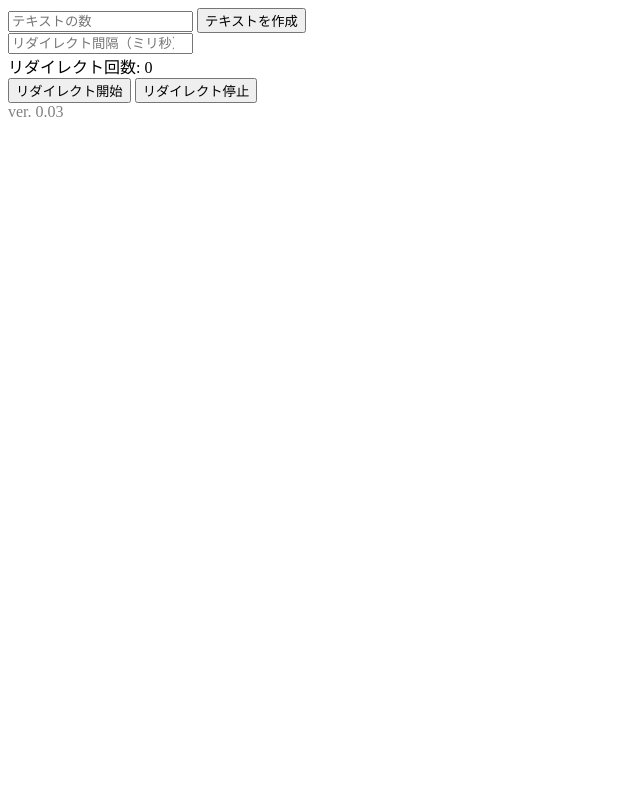
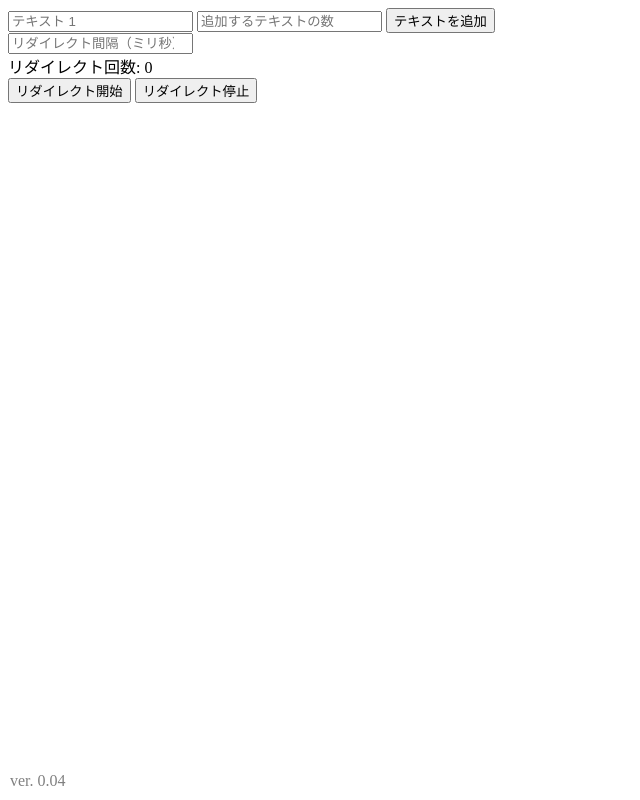
Before and after one commit to ASST-OP/ShareTool-Text, a plain HTML site: page index.html in a window 1280 px wide. Shown: the whole page, without its empty margins (0-640 px from the left). Drawn offline with Linux system fonts and the light colour scheme.

Commit message:
index.html を更新

```diff
--- a/index.html
+++ b/index.html
@@ -4,20 +4,24 @@
     <title>半自動共有ツールPro</title>
     <style>
         #info {
+            position: fixed;
+            bottom: 10px;
+            left: 10px;
             font-size: 16px;
             color: gray;
         }
     </style>
 </head>
 <body>
-    <input type="number" id="textCount" placeholder="テキストの数">
-    <button id="createInputsButton">テキストを作成</button>
+    <input type="text" placeholder="テキスト 1" id="textInput1">
+    <input type="number" id="textCount" placeholder="追加するテキストの数">
+    <button id="createInputsButton">テキストを追加</button>
     <div id="inputs"></div>
     <input type="number" id="redirectInterval" placeholder="リダイレクト間隔（ミリ秒）">
     <div id="redirectCountInfo"></div>
     <button id="startRedirectButton">リダイレクト開始</button>
     <button id="stopRedirectButton">リダイレクト停止</button>
-    <div id="info">ver. 0.03</div>
+    <div id="info">ver. 0.04</div>
 
     <script>
         let redirectTimer;
@@ -28,12 +32,11 @@
             const textCount = parseInt(document.getElementById("textCount").value);
             if (textCount > 0) {
                 const inputsDiv = document.getElementById("inputs");
-                inputsDiv.innerHTML = ''; // 既存の入力をクリア
 
                 for (let i = 0; i < textCount; i++) {
                     const textInput = document.createElement("input");
                     textInput.type = "text";
-                    textInput.placeholder = `テキスト ${i + 1}`;
+                    textInput.placeholder = `テキスト ${i + 2}`;
                     textInputs.push(textInput);
                     inputsDiv.appendChild(textInput);
                 }
@@ -61,8 +64,9 @@
                             }
                         }
                     }, redirectInterval);
+                    alert("リダイレクトが開始しました.");
                 } else {
-                    alert("テキストを作成してください.");
+                    alert("テキストを追加してください.");
                 }
             } else {
                 alert("リダイレクト間隔は正の値で指定してください.");
```
